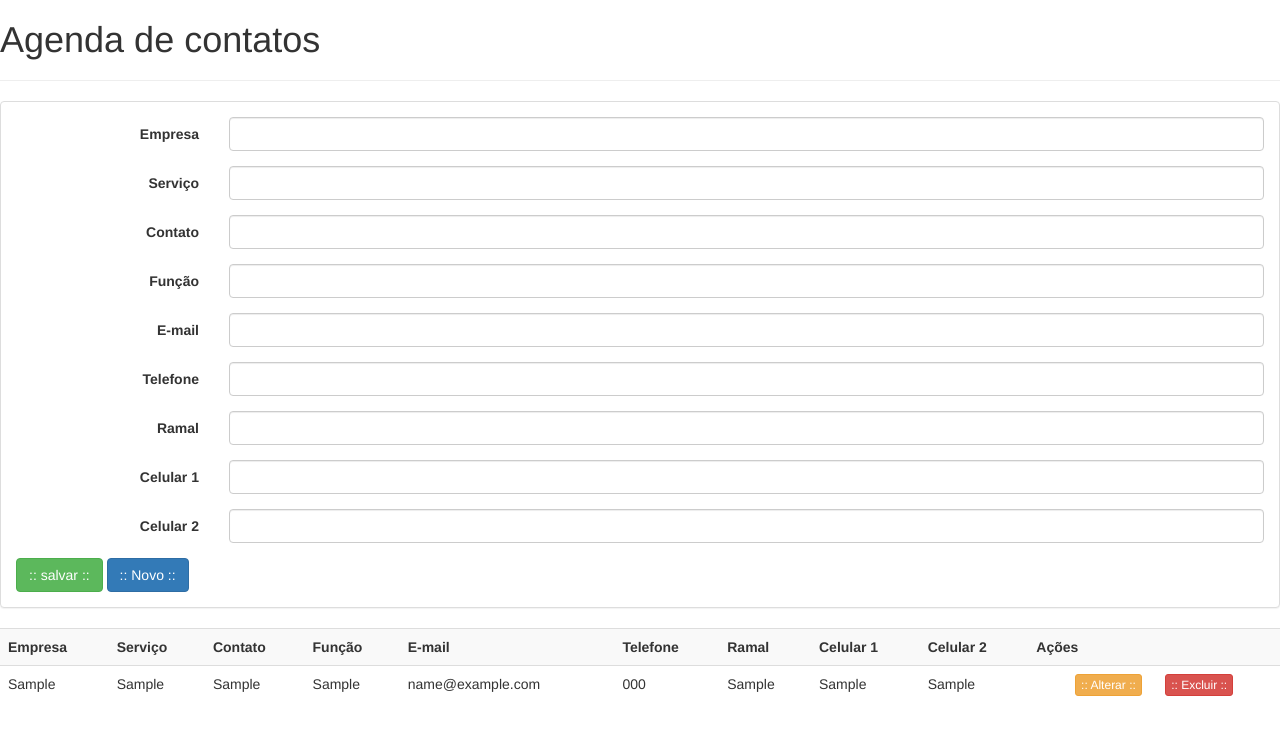
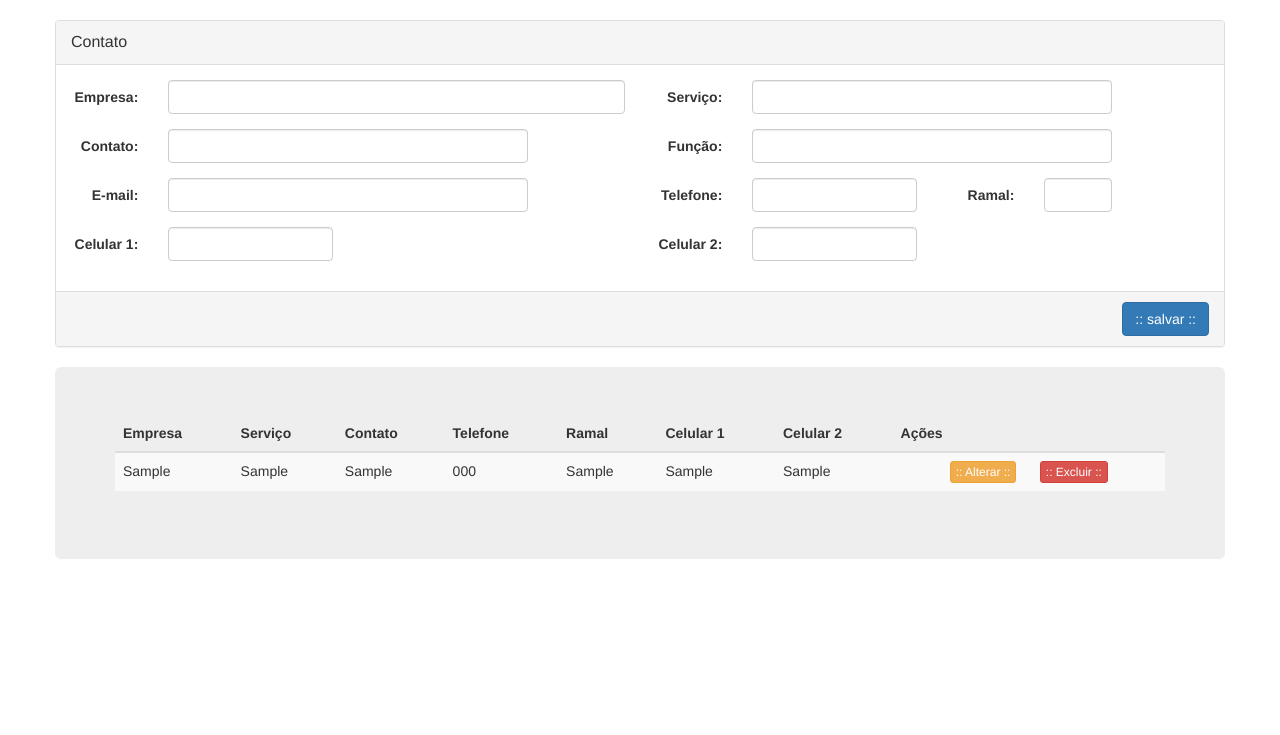
Before and after one commit to alxbbarbosa/crud_pdo, a PHP site: page /contatos.php in a window 1280 px wide. Shown: the top 735 px of the page. Run offline with PHP 8.4, Linux system fonts and the light colour scheme; tables that the repository leaves empty or names only in its code hold one stand-in row (values such as "Sample post").

Commit message:
Correções das posições dos campos no formulário

```diff
--- a/contatos.php
+++ b/contatos.php
@@ -27,7 +27,7 @@ try {
     $conexao->setAttribute(PDO::ATTR_ERRMODE, PDO::ERRMODE_EXCEPTION);
     $conexao->exec("set names utf8");
 } catch (PDOException $erro) {
-    echo "Erro na conexão:" . $erro->getMessage();
+    echo "<p class=\"bg-danger\">Erro na conexão:" . $erro->getMessage() . "</p>";
 }
 
 // Bloco If que Salva os dados no Banco - atua como Create e Update
@@ -51,24 +51,25 @@ if (isset($_REQUEST["act"]) && $_REQUEST["act"] == "save" && $empresa != "") {
 
         if ($stmt->execute()) {
             if ($stmt->rowCount() > 0) {
-                echo "Dados cadastrados com sucesso!";
+                echo "<p class=\"bg-success\">Dados cadastrados com sucesso!</p>";
                 $id = null;
                 $empresa = null;
                 $servico = null;
                 $contato = null;
+                $funcao = null;
                 $email = null;
                 $telefone = null;
                 $ramal = null;
                 $celular_1 = null;
                 $celular_2 = null;
             } else {
-                echo "Erro ao tentar efetivar cadastro";
+                echo "<p class=\"bg-danger\">Erro ao tentar efetivar cadastro</p>";
             }
         } else {
-            throw new PDOException("Erro: Não foi possível executar a declaração sql");
+            echo "<p class=\"bg-danger\">Erro: Não foi possível executar a declaração sql</p>";
         }
     } catch (PDOException $erro) {
-        echo "Erro: " . $erro->getMessage();
+        echo "<p class=\"bg-danger\">Erro: " . $erro->getMessage() . "</p>";
     }
 }
 
@@ -90,10 +91,10 @@ if (isset($_REQUEST["act"]) && $_REQUEST["act"] == "upd" && $id != "") {
             $celular_1 = $rs->celular_1;
             $celular_2 = $rs->celular_2;
         } else {
-            throw new PDOException("Erro: Não foi possível executar a declaração sql");
+            echo "<p class=\"bg-danger\">Erro: Não foi possível executar a declaração sql</p>";
         }
     } catch (PDOException $erro) {
-        echo "Erro: " . $erro->getMessage();
+        echo "<p class=\"bg-danger\">Erro: " . $erro->getMessage() . "</p>";
     }
 }
 
@@ -103,13 +104,13 @@ if (isset($_REQUEST["act"]) && $_REQUEST["act"] == "del" && $id != "") {
         $stmt = $conexao->prepare("DELETE FROM contatos WHERE id = ?");
         $stmt->bindParam(1, $id, PDO::PARAM_INT);
         if ($stmt->execute()) {
-            echo "Registo foi excluído com êxito";
+            echo "<p class=\"bg-success\">Registo foi excluído com êxito</p>";
             $id = null;
         } else {
-            throw new PDOException("Erro: Não foi possível executar a declaração sql");
+            echo "<p class=\"bg-danger\">Erro: Não foi possível executar a declaração sql</p>";
         }
     } catch (PDOException $erro) {
-        echo "Erro: " . $erro->getMessage();
+        echo "<p class=\"bg-danger\">Erro: " . $erro->getMessage() . "</a>";
     }
 }
 
@@ -123,11 +124,19 @@ if (isset($_REQUEST["act"]) && $_REQUEST["act"] == "del" && $id != "") {
         <script src="assets/js/bootstrap.js" type="text/javascript" ></script>
     </head>
     <body>
-        <h1>Agenda de contatos</h1>
-        <hr>
+        <div class="container">
+            <header class="row">
+                <br />
+            </header>
+            <article>
+                <div class="row">
+                    <form action="?act=save" method="POST" name="form1" class="form-horizontal" >
                         <div class="panel panel-default">
+                            <div class="panel-heading">
+                                <span class="panel-title">Contato</span>
+                            </div>
                             <div class="panel-body">
-            <form action="?act=save" method="POST" name="form1" class="form-horizontal" >
+
                                 <input type="hidden" name="id" <?php
                                 // Preenche o id no campo id com um valor "value"
                                 if (isset($id) && ($id != null || $id != "")) {
@@ -136,8 +145,8 @@ if (isset($_REQUEST["act"]) && $_REQUEST["act"] == "del" && $id != "") {
 
                                 ?> />
                                 <div class="form-group">
-                    <label for="empresa" class="col-sm-2 control-label">Empresa</label>
-                    <div class="col-sm-10">
+                                    <label for="empresa" class="col-sm-1 control-label">Empresa:</label>
+                                    <div class="col-md-5">
                                         <input type="text" name="empresa" <?php
                                         // Preenche o nome no campo empresa com um valor "value"
                                         if (isset($empresa) && ($empresa != null || $empresa != "")) {
@@ -146,10 +155,8 @@ if (isset($_REQUEST["act"]) && $_REQUEST["act"] == "del" && $id != "") {
 
                                         ?> class="form-control"/>
                                     </div>
-                </div>
-                <div class="form-group">
-                    <label for="servico" class="col-sm-2 control-label">Serviço</label>
-                    <div class="col-sm-10">
+                                    <label for="servico" class="col-sm-1 control-label">Serviço:</label>
+                                    <div class="col-md-4">
                                         <input type="text" name="servico" <?php
                                         // Preenche o servico no campo contato com um valor "value"
                                         if (isset($servico) && ($servico != null || $servico != "")) {
@@ -160,8 +167,8 @@ if (isset($_REQUEST["act"]) && $_REQUEST["act"] == "del" && $id != "") {
                                     </div>
                                 </div>
                                 <div class="form-group">
-                    <label for="contato" class="col-sm-2 control-label">Contato</label>
-                    <div class="col-sm-10">
+                                    <label for="contato" class="col-sm-1 control-label">Contato:</label>
+                                    <div class="col-md-4">
                                         <input type="text" name="contato" <?php
                                         // Preenche o email no campo contato com um valor "value"
                                         if (isset($contato) && ($contato != null || $contato != "")) {
@@ -170,10 +177,8 @@ if (isset($_REQUEST["act"]) && $_REQUEST["act"] == "del" && $id != "") {
 
                                         ?> class="form-control" />
                                     </div>
-                </div>
-                <div class="form-group">
-                    <label for="funcao" class="col-sm-2 control-label">Função</label>
-                    <div class="col-sm-10">
+                                    <label for="funcao" class="col-sm-2 control-label">Função:</label>
+                                    <div class="col-md-4">
                                         <input type="text" name="funcao" <?php
                                         // Preenche o email no campo funcao com um valor "value"
                                         if (isset($funcao) && ($funcao != null || $funcao != "")) {
@@ -184,8 +189,8 @@ if (isset($_REQUEST["act"]) && $_REQUEST["act"] == "del" && $id != "") {
                                     </div>
                                 </div>
                                 <div class="form-group">
-                    <label for="email" class="col-sm-2 control-label">E-mail</label>
-                    <div class="col-sm-10">
+                                    <label for="email" class="col-sm-1 control-label">E-mail:</label>
+                                    <div class="col-md-4">
                                         <input type="text" name="email" <?php
                                         // Preenche o celular no campo email com um valor "value"
                                         if (isset($email) && ($email != null || $email != "")) {
@@ -194,10 +199,8 @@ if (isset($_REQUEST["act"]) && $_REQUEST["act"] == "del" && $id != "") {
 
                                         ?> class="form-control" />
                                     </div>
-                </div>
-                <div class="form-group">
-                    <label for="telefone" class="col-sm-2 control-label">Telefone</label>
-                    <div class="col-sm-10">
+                                    <label for="telefone" class="col-sm-2 control-label">Telefone:</label>
+                                    <div class="col-md-2">
                                         <input type="text" name="telefone" <?php
                                         // Preenche o celular no campo telefone com um valor "value"
                                         if (isset($telefone) && ($telefone != null || $telefone != "")) {
@@ -206,10 +209,8 @@ if (isset($_REQUEST["act"]) && $_REQUEST["act"] == "del" && $id != "") {
 
                                         ?> class="form-control" />
                                     </div>
-                </div>
-                <div class="form-group">
-                    <label for="ramal" class="col-sm-2 control-label">Ramal</label>
-                    <div class="col-sm-10">
+                                    <label for="ramal" class="col-sm-1 control-label">Ramal:</label>
+                                    <div class="col-md-1">
                                         <input type="text" name="ramal" <?php
                                         // Preenche o celular no campo ramal com um valor "value"
                                         if (isset($ramal) && ($ramal != null || $ramal != "")) {
@@ -220,8 +221,8 @@ if (isset($_REQUEST["act"]) && $_REQUEST["act"] == "del" && $id != "") {
                                     </div>
                                 </div>
                                 <div class="form-group">
-                    <label for="celular_1" class="col-sm-2 control-label">Celular 1</label>
-                    <div class="col-sm-10">
+                                    <label for="celular_1" class="col-sm-1 control-label">Celular 1:</label>
+                                    <div class="col-md-2">
                                         <input type="text" name="celular_1" <?php
                                         // Preenche o celular no campo celular 1 com um valor "value"
                                         if (isset($celular_1) && ($celular_1 != null || $celular_1 != "")) {
@@ -230,10 +231,8 @@ if (isset($_REQUEST["act"]) && $_REQUEST["act"] == "del" && $id != "") {
 
                                         ?> class="form-control" />
                                     </div>
-                </div>
-                <div class="form-group">
-                    <label for="celular_2" class="col-sm-2 control-label">Celular 2</label>
-                    <div class="col-sm-10">
+                                    <label for="celular_2" class="col-sm-4 control-label">Celular 2:</label>
+                                    <div class="col-md-2">
                                         <input type="text" name="celular_2" <?php
                                         // Preenche o celular no campo celular 2 com um valor "value"
                                         if (isset($celular_2) && ($celular_2 != null || $celular_2 != "")) {
@@ -243,24 +242,35 @@ if (isset($_REQUEST["act"]) && $_REQUEST["act"] == "del" && $id != "") {
                                         ?> class="form-control" />
                                     </div>
                                 </div>
-                <input type="submit" value=":: salvar ::" class="btn btn-success" />
-                <input type="reset" value=":: Novo ::" class="btn btn-primary"/>
+                            </div>
+                            <div class="panel-footer">
+                                <div class="clearfix">
+                                    <div class="pull-right">
+                                        <input type="submit" value=":: salvar ::" class="btn btn-primary" />
+                                    </div>
+                                </div>
+                            </div>
+                        </div>
                     </form>
                 </div>
-        </div>
+                <div class="row">
+                    <div class="jumbotron">
                         <table class="table table-striped">
+                            <thead>
                                 <tr>
                                     <th>Empresa</th>
                                     <th>Serviço</th>
                                     <th>Contato</th>
-                <th>Função</th>
-                <th>E-mail</th>
+                                    <!--<th>Função</th>
+                                    <!-- <th>E-mail</th> -->
                                     <th>Telefone</th>
                                     <th>Ramal</th>
                                     <th>Celular 1</th>
                                     <th>Celular 2</th>
                                     <th>Ações</th>
                                 </tr>
+                            </thead>
+                            <tbody>
                                 <?php
                                 /**
                                  *  Bloco que realiza o papel do Read - recupera os dados e apresenta na tela
@@ -270,7 +280,7 @@ if (isset($_REQUEST["act"]) && $_REQUEST["act"] == "del" && $id != "") {
                                     if ($stmt->execute()) {
                                         while ($rs = $stmt->fetch(PDO::FETCH_OBJ)) {
                                             echo "<tr>";
-                        echo "<td>" . $rs->empresa . "</td><td>" . $rs->servico . "</td><td>" . $rs->contato . "</td><td>" . $rs->funcao . "</td><td>" . $rs->email
+                                            echo "<td>" . $rs->empresa . "</td><td>" . $rs->servico . "</td><td>" . $rs->contato . "</td>"
                                             . "<td>" . $rs->telefone . "</td><td>" . $rs->ramal . "</td><td>" . $rs->celular_1 . "</td><td>" . $rs->celular_2
                                             . "</td><td><center><a href=\"?act=upd&id=" . $rs->id . "\" class=\"btn btn-warning btn-xs\">:: Alterar ::</a>"
                                             . "&nbsp;&nbsp;&nbsp;&nbsp;&nbsp;&nbsp;"
@@ -285,6 +295,11 @@ if (isset($_REQUEST["act"]) && $_REQUEST["act"] == "del" && $id != "") {
                                 }
 
                                 ?>
+                            </tbody>
                         </table>
+                    </div>
+                </div>
+            </article>
+        </div>
     </body>
 </html>
```
Lines whose indentation alone changed are shown as unchanged.
